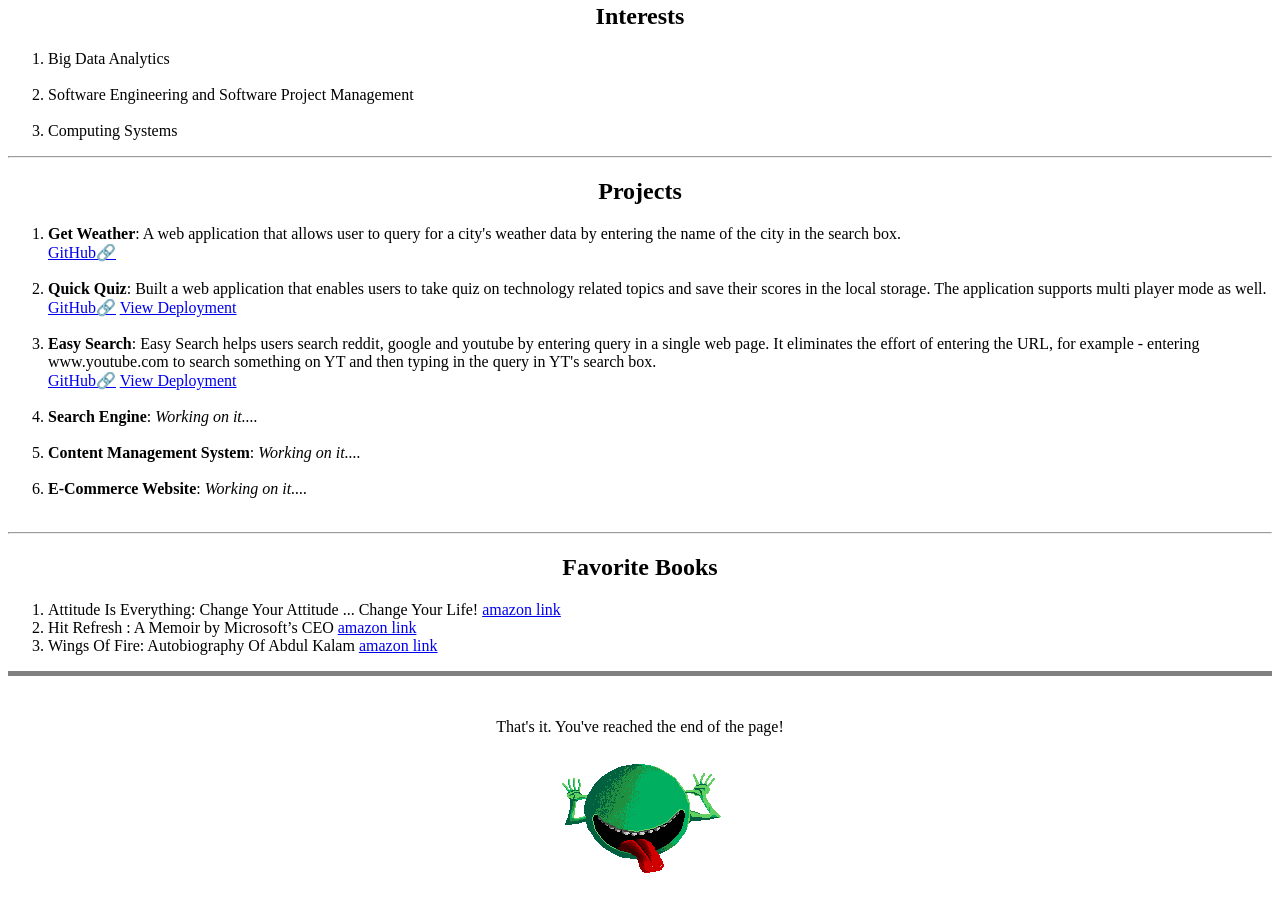
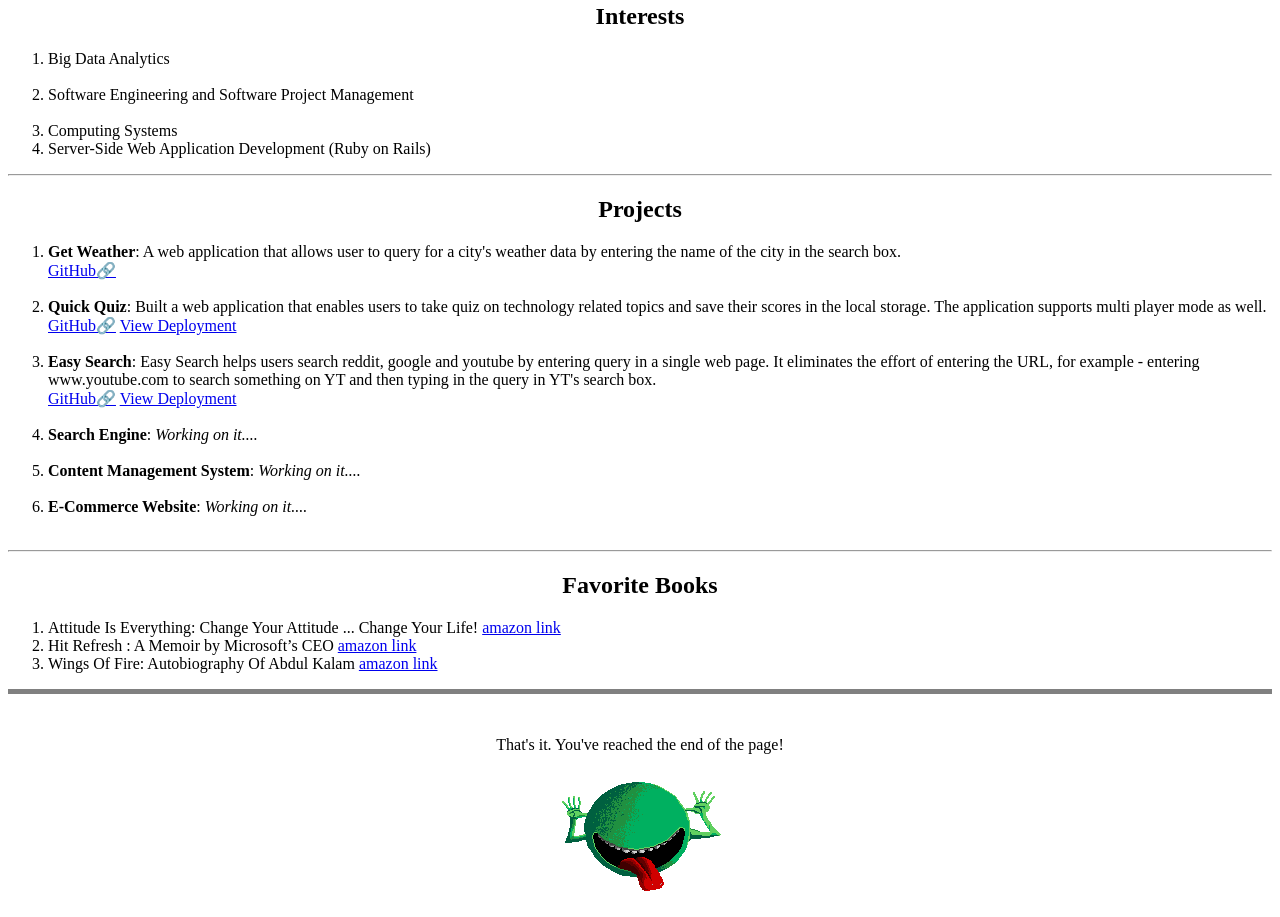
Before and after one commit to santshvm/Personal-Website, a plain HTML site: page index.html in a window 1280 px wide. Shown: the part 1188-2105 px from the top of the page. Drawn offline with Linux system fonts and the light colour scheme.

Commit message:
modified

```diff
--- a/index.html
+++ b/index.html
@@ -119,6 +119,7 @@
     <li>Software Engineering and Software Project Management</li>
     <br>
     <li>Computing Systems</li>
+    <li>Server-Side Web Application Development (Ruby on Rails) </li>
 
   </ol>
 
```
